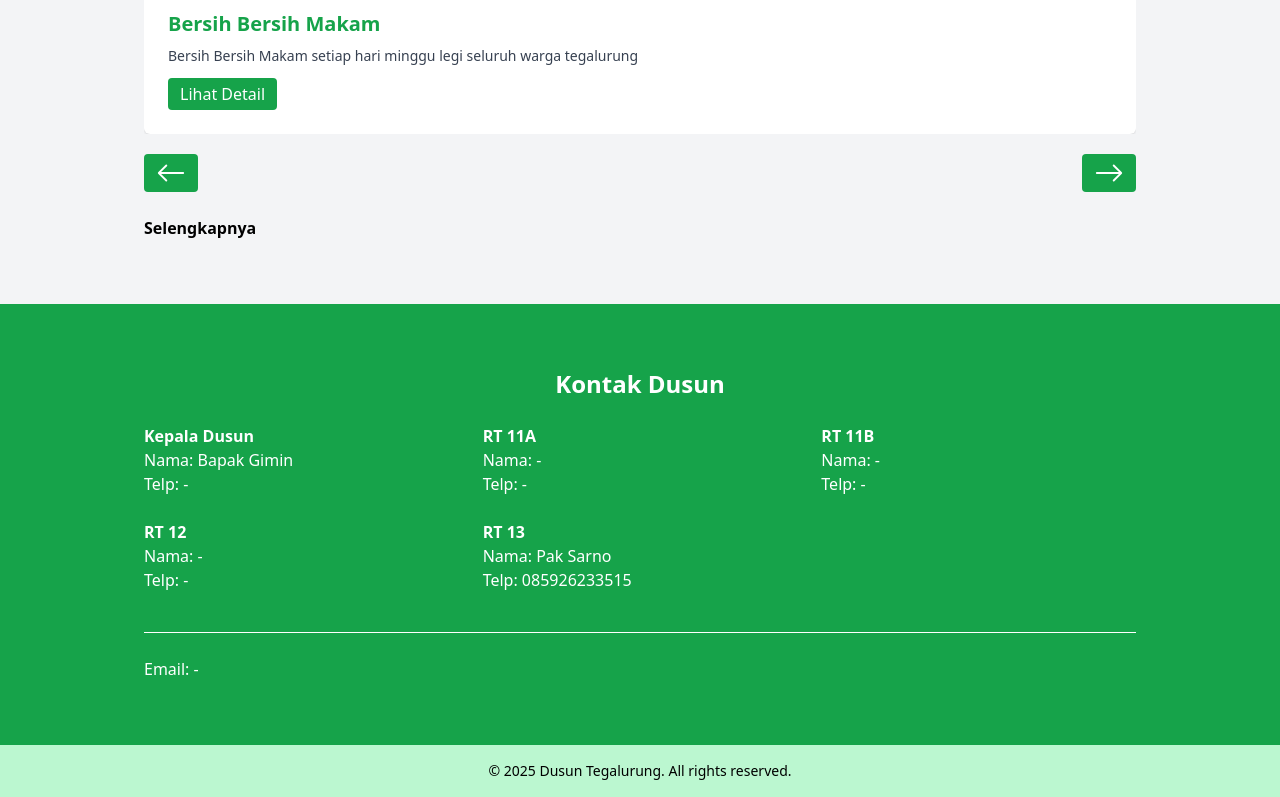
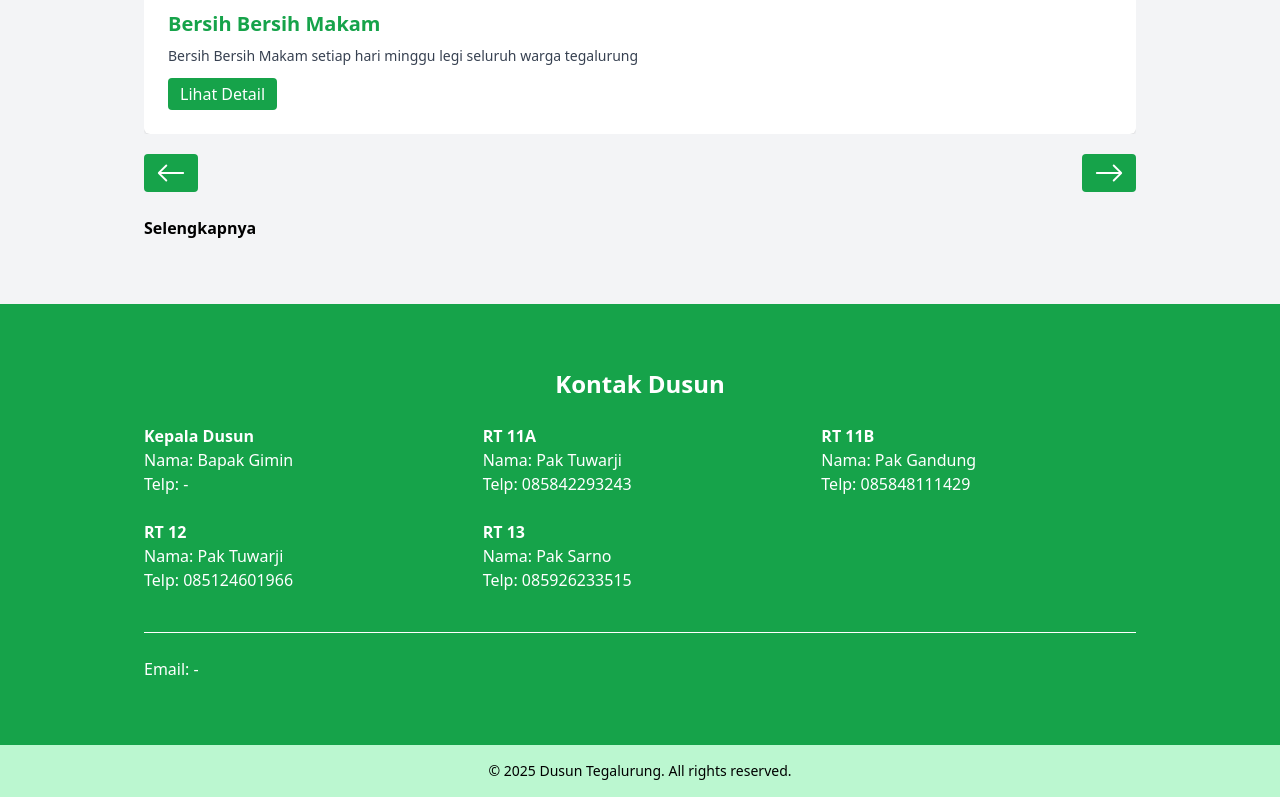
Before and after one commit to PutraSaputraa/desa-tegalurung, a React (Create React App) app: page / in a window 1280 px wide. Shown: the part 4258-5055 px from the top of the page. Built offline with nearby package versions, Linux system fonts and the light colour scheme.

Commit message:
update tanggal 25

```diff
--- a/src/Home.jsx
+++ b/src/Home.jsx
@@ -346,18 +346,18 @@ function Home() {
             </div>
             <div>
               <h4 className="font-semibold">RT 11A</h4>
-              <p>Nama: -</p>
-              <p>Telp: -</p>
+              <p>Nama: Pak Tuwarji</p>
+              <p>Telp: 085842293243</p>
             </div>
             <div>
               <h4 className="font-semibold">RT 11B</h4>
-              <p>Nama: -</p>
-              <p>Telp: -</p>
+              <p>Nama: Pak Gandung</p>
+              <p>Telp: 085848111429</p>
             </div>
             <div>
               <h4 className="font-semibold">RT 12</h4>
-              <p>Nama: -</p>
-              <p>Telp: -</p>
+              <p>Nama: Pak Tuwarji</p>
+              <p>Telp: 085124601966</p>
             </div>
             <div>
               <h4 className="font-semibold">RT 13</h4>
--- a/src/Kegiatan.jsx
+++ b/src/Kegiatan.jsx
@@ -205,18 +205,18 @@ function Kegiatan() {
             </div>
             <div>
               <h4 className="font-semibold">RT 11A</h4>
-              <p>Nama: -</p>
-              <p>Telp: -</p>
+              <p>Nama: Pak Tuwarji</p>
+              <p>Telp: 085842293243</p>
             </div>
             <div>
               <h4 className="font-semibold">RT 11B</h4>
-              <p>Nama: -</p>
-              <p>Telp: -</p>
+              <p>Nama: Pak Gandung</p>
+              <p>Telp: 085848111429</p>
             </div>
             <div>
               <h4 className="font-semibold">RT 12</h4>
-              <p>Nama: -</p>
-              <p>Telp: -</p>
+              <p>Nama: Pak Tuwarji</p>
+              <p>Telp: 085124601966</p>
             </div>
             <div>
               <h4 className="font-semibold">RT 13</h4>
--- a/src/Umkm.jsx
+++ b/src/Umkm.jsx
@@ -325,18 +325,18 @@ function Umkm() {
             </div>
             <div>
               <h4 className="font-semibold">RT 11A</h4>
-              <p>Nama: -</p>
-              <p>Telp: -</p>
+              <p>Nama: Pak Tuwarji</p>
+              <p>Telp: 085842293243</p>
             </div>
             <div>
               <h4 className="font-semibold">RT 11B</h4>
-              <p>Nama: -</p>
-              <p>Telp: -</p>
+              <p>Nama: Pak Gandung</p>
+              <p>Telp: 085848111429</p>
             </div>
             <div>
               <h4 className="font-semibold">RT 12</h4>
-              <p>Nama: -</p>
-              <p>Telp: -</p>
+              <p>Nama: Pak Tuwarji</p>
+              <p>Telp: 085124601966</p>
             </div>
             <div>
               <h4 className="font-semibold">RT 13</h4>
```
